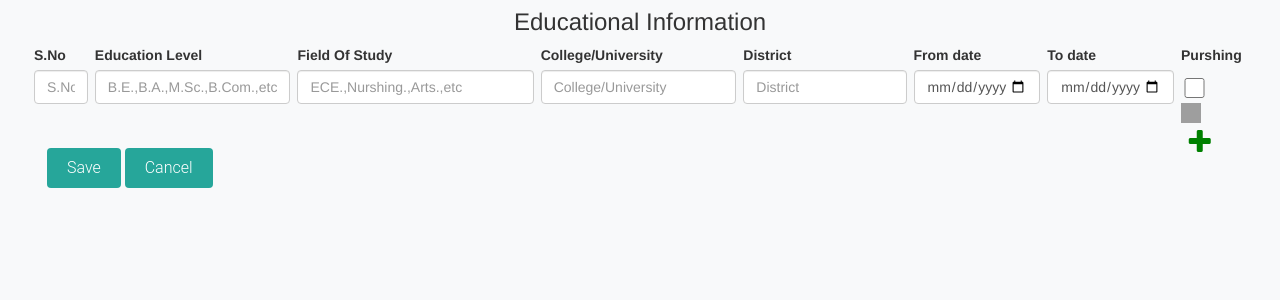
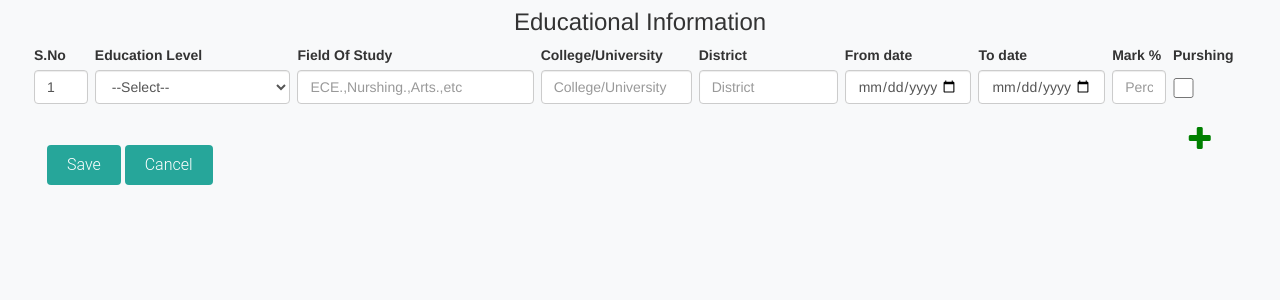
Before and after one commit to shakthivelsairam/jobmela, a PHP site: page /eduDetails.php in a window 1280 px wide. Shown: the part 51-351 px from the top of the page. Run offline with PHP 8.4, Linux system fonts and the light colour scheme; the visitor is signed in with stand-in values (Sample User, id 1); tables that the repository leaves empty or names only in its code hold one stand-in row (values such as "Sample post"); some libraries are stand-ins or nearby versions; grey boxes are pictures that could not be loaded.

Commit message:
edu-phase-II

```diff
--- a/eduDetails.php
+++ b/eduDetails.php
@@ -183,58 +183,78 @@ button.btn.active:focus {
             echo "Unable to process your request, contact admin";
             return;
           }
-		    $devCount = "select rowid,link_master_master,name,link_relation_relation,fathersname,dob,mobile,doorno,addline1,addline2,addline3,city,state,pincode,aaadhar,language,height from family where rowid=?";
+		    $devCount = "select rowid,link_family_family,edu_level,field_study,college_univer,district,from_period,to_period,percentage,pursing from education where link_family_family=?";
 			$stmt = $conn->prepare($devCount);
-			$stmt->execute([$edirow]);
+			$ress = $stmt->execute([$edirow]);
 			$rec="^^^^^^^^^^^^^^^^^^^^^^^^^^^";
-			if ($row = $stmt->fetch(PDO::FETCH_NUM, PDO::FETCH_ORI_NEXT)) {
-				$rec=$row[0]."^".$row[1]."^".$row[2]."^".$row[3]."^".$row[4]."^".$row[5]."^".$row[6]."^".$row[7]."^".$row[8]."^".$row[9]."^".$row[10]."^".$row[11]."^".$row[12]."^".$row[13]."^".$row[14]."^".$row[15]."^".$row[16];
-
-			}
-			$pieces = explode("^", $rec);
+			$totRows=$stmt->rowCount();
+			if ($totRows==0) $totRows=1;
 
 		  ?>
 		   </br> </br>
 		  <h3>Educational Information</h3>
 
 		  <div class="row singleRow">
-		  <span class="removeRow">
+		  <?php for ($k=0;$k<$totRows;$k++)
+		  {
+				$rec="^^^^^^^^^^^^^^^^^^^^^^^^^^^";
+				$rec1 = $stmt->fetch(PDO::FETCH_NUM, PDO::FETCH_ORI_NEXT);
+				if ($rec1!="") $rec=$rec1[0]."^".$rec1[1]."^".$rec1[2]."^".$rec1[3]."^".$rec1[4]."^".$rec1[5]."^".$rec1[6]."^".$rec1[7]."^".$rec1[8]."^".$rec1[9];
+				$p=explode("^",$rec);
+				///print_r($p);
+				?>
+		  <span class="removeRow" id="removeRow" name="removeRow">
 			<div class="col-xs-1 small-txt-box" style="width:5%">
 			 <label for="inputCity">S.No</label>
-			<input type="text" name="pSno" id="pSno" class="form-control" placeholder="S.No"  />
+			<input type="text" name="pSno" id="pSno" class="form-control" placeholder="S.No"  value="<?php echo $k+1; ?>" />
 			</div>
 			<div class="col-xs-2 small-txt-box">
 			 <label for="inputCity">Education Level</label>
-			<input type="text" name="pEduLevel" id="pEduLevel" class="form-control" placeholder="B.E.,B.A.,M.Sc.,B.Com.,etc"  />
+			<select id="pEduLevel" class="form-control" name="pEduLevel">
+			<option value=0>--Select--</option>
+			<?php
+			 $devCoun1t = "select rowid,name from level";
+			$stmt23 = $conn->prepare($devCoun1t);
+			$stmt23->execute();
+			while ($rowx = $stmt23->fetch(PDO::FETCH_NUM, PDO::FETCH_ORI_NEXT))
+			{
+				?> <option value="<?php echo $rowx[0]; ?>" <?php if ($p[2]==$rowx[0]) echo " selected"; ?>><?php echo $rowx[1]; ?></option> <?php
+			}
+			?>
+			</select>
 			</div>
 			<div class="col-xs-2 small-txt-box" style="width:20%">
 			<label for="inputCity">Field Of Study</label>
-			<input type="text" name="pFieldStudy" id="pFieldStudy" class="form-control" placeholder="ECE.,Nurshing.,Arts.,etc"  />
+			<input type="text" name="pFieldStudy" id="pFieldStudy" value="<?php echo $p[3]; ?>" class="form-control" placeholder="ECE.,Nurshing.,Arts.,etc"  />
 			</div>
-			<div class="col-xs-2 small-txt-box">
+			<div class="col-xs-2 small-txt-box" style="width:13%">
 			<label for="inputCity">College/University</label>
-			<input type="text" name="pCollege" id="pCollege" class="form-control" placeholder="College/University"  />
+			<input type="text" name="pCollege" id="pCollege" value="<?php echo $p[4]; ?>" class="form-control" placeholder="College/University"  />
 			</div>
-			<div class="col-xs-2 small-txt-box" style="width:14%">
+			<div class="col-xs-2 small-txt-box" style="width:12%">
 			<label for="inputCity">District</label>
-			<input type="text" name="pDistrict" id="pDistrict" class="form-control" placeholder="District"  />
+			<input type="text" name="pDistrict" id="pDistrict" value="<?php echo $p[5]; ?>" class="form-control" placeholder="District"  />
 			</div>
 			<div class="col-xs-2 small-txt-box" style="width:11%">
 			<label for="inputCity">From date</label>
-			<input type="date" name="pFromDate" id="pFromDate" class="form-control" max="<?php echo date('Y-m-d'); ?>"  placeholder="Last Name"  />
+			<input type="date" name="pFromDate" id="pFromDate" value="<?php echo $p[6]; ?>" class="form-control" max="<?php echo date('Y-m-d'); ?>"  placeholder="Last Name"  />
 			</div>
 			<div class="col-xs-2 small-txt-box" style="width:11%">
 			<label for="inputCity">To date</label>
-			<input type="date" name="pToDate" id="pToDate" class="form-control" max="<?php echo date('Y-m-d'); ?>"  placeholder="Last Name"  />
+			<input type="date" name="pToDate" id="pToDate" value="<?php echo $p[7]; ?>" class="form-control" max="<?php echo date('Y-m-d'); ?>"  placeholder="Last Name"  />
 			</div>
 			<div class="col-xs-1 small-txt-box" style="width:5%">
+			 <label for="inputCity">Mark %</label>
+			<input type="text" name="pMark" id="pMark" value="<?php echo $p[8]; ?>" class="form-control" placeholder="Percentage"  />
+			</div>
+			<div class="col-xs-1 small-txt-box purshingDiv" style="width:5%">
 			<label for="inputCity">Purshing</label>
-			<input type="checkbox" name="pPurshing" style="height:20px;margin-top:8px;width:50%" id="pPurshing"/>
-			&nbsp;
-			<img src="https://freepikpsd.com/media/2020/12/delete-symbol-png-7.png" onClick="fDelRow(this)" style="vertical-align: baseline;" height="20px" width="20px">
+			<input type="checkbox" name="pPurshing" id="pPurshing" <?php if ($p[9]==1) echo " checked"; ?> style="height:20px;margin-top:8px;width:40%" id="pPurshing"/>
+
 			</div>
 
 			</span>
+		  <?php  echo '<br><br><br><br>'; } ?>
 		</div>
 		<div class="col-xs-12 add-btn" style="border:0px solid red;float:right;width:5%">
 		<i class='fa fa-plus fa-2x add-row' title='Add New Row' aria-hidden='true' style='color:green'></i>
@@ -278,7 +298,11 @@ button.btn.active:focus {
 	{
 		//alert(5)
 		$(obj).parents('.removeRow').remove();
-		///$('.singleRow').find(".removeRow").slice(rowid).remove();
+		// $('.obj').find(".removeRow").slice(rowid).remove();
+		//$(obj).closest(".removeRow").html('');
+		//var oobj = document.getElementsByName("removeRow");
+		//alert(obj.length);
+		totRows=totRows-1;
 
 	}
 	function frowNum(rownum)
@@ -291,6 +315,8 @@ button.btn.active:focus {
 		var pDistrict = document.getElementsByName("pDistrict");
 		var pFromDate = document.getElementsByName("pFromDate");
 		var pToDate = document.getElementsByName("pToDate");
+		var pMark = document.getElementsByName("pMark");
+		var pPurshing = document.getElementsByName("pPurshing");
 		// First make it black then check
 		pSno[rownum].style.border="1px solid #ccc";
 		pEduLevel[rownum].style.border="1px solid #ccc";
@@ -299,15 +325,29 @@ button.btn.active:focus {
 		pDistrict[rownum].style.border="1px solid #ccc";
 		pFromDate[rownum].style.border="1px solid #ccc";
 		pToDate[rownum].style.border="1px solid #ccc";
+		pMark[rownum].style.border="1px solid #ccc";
+
 
 
 		if (pSno[rownum].value=="") { pSno[rownum].style.border="1px solid red"; isEmpty=1; }
-		if (pEduLevel[rownum].value=="") { pEduLevel[rownum].style.border="1px solid red"; isEmpty=1; }
+		if (pEduLevel[rownum].value==0) { pEduLevel[rownum].style.border="1px solid red"; isEmpty=1; }
 		if (pFieldStudy[rownum].value=="") { pFieldStudy[rownum].style.border="1px solid red"; isEmpty=1; }
 		if (pCollege[rownum].value=="") { pCollege[rownum].style.border="1px solid red"; isEmpty=1; }
 		if (pDistrict[rownum].value=="") { pDistrict[rownum].style.border="1px solid red"; isEmpty=1; }
 		if (pFromDate[rownum].value=="") { pFromDate[rownum].style.border="1px solid red"; isEmpty=1; }
-		if (pToDate[rownum].value=="") { pToDate[rownum].style.border="1px solid red"; isEmpty=1; }
+		if (pToDate[rownum].value=="")  {
+			if (!(pPurshing[rownum].checked))
+			{
+			pToDate[rownum].style.border="1px solid red"; isEmpty=1;
+			}
+		}
+		else
+		{
+			if ((pMark[rownum].value==""))
+			{
+				pMark[rownum].style.border="1px solid red"; isEmpty=1;
+			}
+		}
 		return isEmpty;
 	}
   $(document).ready(function () {
@@ -324,15 +364,19 @@ button.btn.active:focus {
 
 
 	$('.add-row').on('click',function () {
-		var del='';	///'<i class="fa fa-minus fa-2x" onClick="fDelRow('+totRows+')" aria-hidden="true" style="color:red"></i>';
-		singRow1=singRow;
-		//$('.singleRow').append(singRow);
+		var del='<img id="imgDel" src="https://freepikpsd.com/media/2020/12/delete-symbol-png-7.png" style="vertical-align: baseline;" height="20px" width="20px">';
 		varr = $('.singleRow').html();
+		//alert(varr);
 		var fistChild="";
-		if (totRows==0) fistChild="<br><br><br><br>";
-		str=varr+fistChild+"<span class='removeRow'>"+singRow+'<br><br><br><br><span>';
-		$(".singleRow").html(str);
-		//$('.singleRow').append(del);
+		if (totRows==0) {
+			//$('.removeRow').append("<br><br><br><br>");
+			//varr = $('.singleRow').html();
+		}
+		purshingDiv = document.getElementById("purshingDiv");
+		//alert(purshingDiv)
+		str=varr+singRow+del+'</span>';
+		//$(".removeRow").append(str);
+		$('.singleRow').append(singRow+'<br><br><br><br>');
 		totRows=totRows+1;
 		if (totRows==5)
 		{
@@ -351,12 +395,14 @@ button.btn.active:focus {
 		var pDistrict = document.getElementsByName("pDistrict");
 		var pFromDate = document.getElementsByName("pFromDate");
 		var pToDate = document.getElementsByName("pToDate");
+		var pMark = document.getElementsByName("pMark");
+		var pPurshing = document.getElementsByName("pPurshing");
 		var totRecs = pSno.length;
 		for (cnt=0;cnt<totRecs;cnt++)
 		{
 			if (frowNum(cnt)) ferror=1;
 		}
-		if (ferror) {
+		if ((ferror)||(cnt==0)) {
 			var x = document.getElementById("snackbar");
 			x.className = "show";
 			$("#snackbar").html('Fill mandatory fields');
@@ -371,6 +417,8 @@ button.btn.active:focus {
 		pDistricttxt="";
 		pFromDatetxt="";
 		pToDatetxt="";
+		pMarktxt="";
+		pPurshingtxt="";
 		for (cnt=0;cnt<totRecs;cnt++)
 		{
 			pEduLeveltxt=pEduLeveltxt+"|"+pEduLevel[cnt].value;
@@ -379,8 +427,17 @@ button.btn.active:focus {
 			pDistricttxt=pDistricttxt+"|"+pDistrict[cnt].value;
 			pFromDatetxt=pFromDatetxt+"|"+pFromDate[cnt].value;
 			pToDatetxt=pToDatetxt+"|"+pToDate[cnt].value;
+			pMarktxt=pMarktxt+"|"+pMark[cnt].value;
+			if (pPurshing[cnt].checked==true)
+			{
+				pPurshingtxt=pPurshingtxt+"|"+1;
+			}
+			else
+			{
+				pPurshingtxt=pPurshingtxt+"|"+0;
+			}
+
 		}
-		pPursing="0|0|0|0|0|0";
 		updaterow=0;
 		 $.ajax({
           url : 'login_ajax.php',
@@ -392,12 +449,14 @@ button.btn.active:focus {
 			'pDistrict' : pDistricttxt,
 			'pFromDate' : pFromDatetxt,
 			'pToDate' : pToDatetxt,
-			'pPursing' : pPursing,
+			'pMark' : pMarktxt,
+			'pPursing' : pPurshingtxt,
 			'totalRows' : totRecs,
 			'zproflag' : 70941
           },
           dataType:'json',
           success : function(data) {
+			  //alert(data['msg']);
 			  var x = document.getElementById("snackbar");
 				x.className = "show";
 				setTimeout(function(){ x.className = x.className.replace("show", ""); }, 4000);
@@ -570,6 +629,13 @@ $('.saveUpdate').click(function() {
 {
 	$('.singleRow').html(singRow);
 		totRows=0;
+		document.getElementsByName("pEduLevel")[0].value="0";
+	document.getElementsByName("pFieldStudy")[0].value="";
+	document.getElementsByName("pCollege")[0].value="";
+	document.getElementsByName("pDistrict")[0].value="";
+	document.getElementsByName("pFromDate")[0].value="";
+	document.getElementsByName("pToDate")[0].value="";
+	document.getElementsByName("pMark")[0].value="";
 }
 </script>
   </body>
```
Also changed, not shown: admin.php (+5 -5 lines), login_ajax.php (+4 -3 lines).
